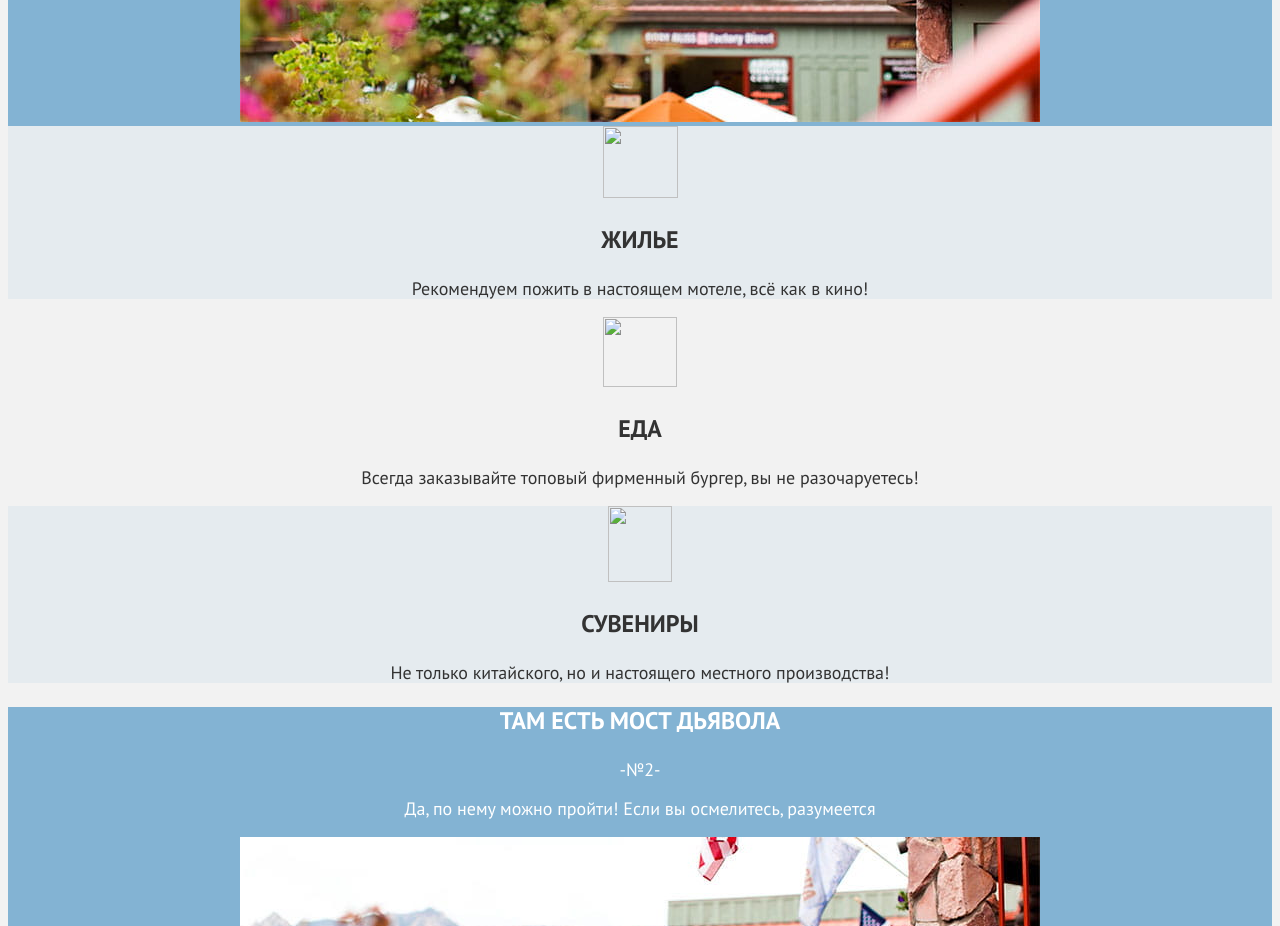
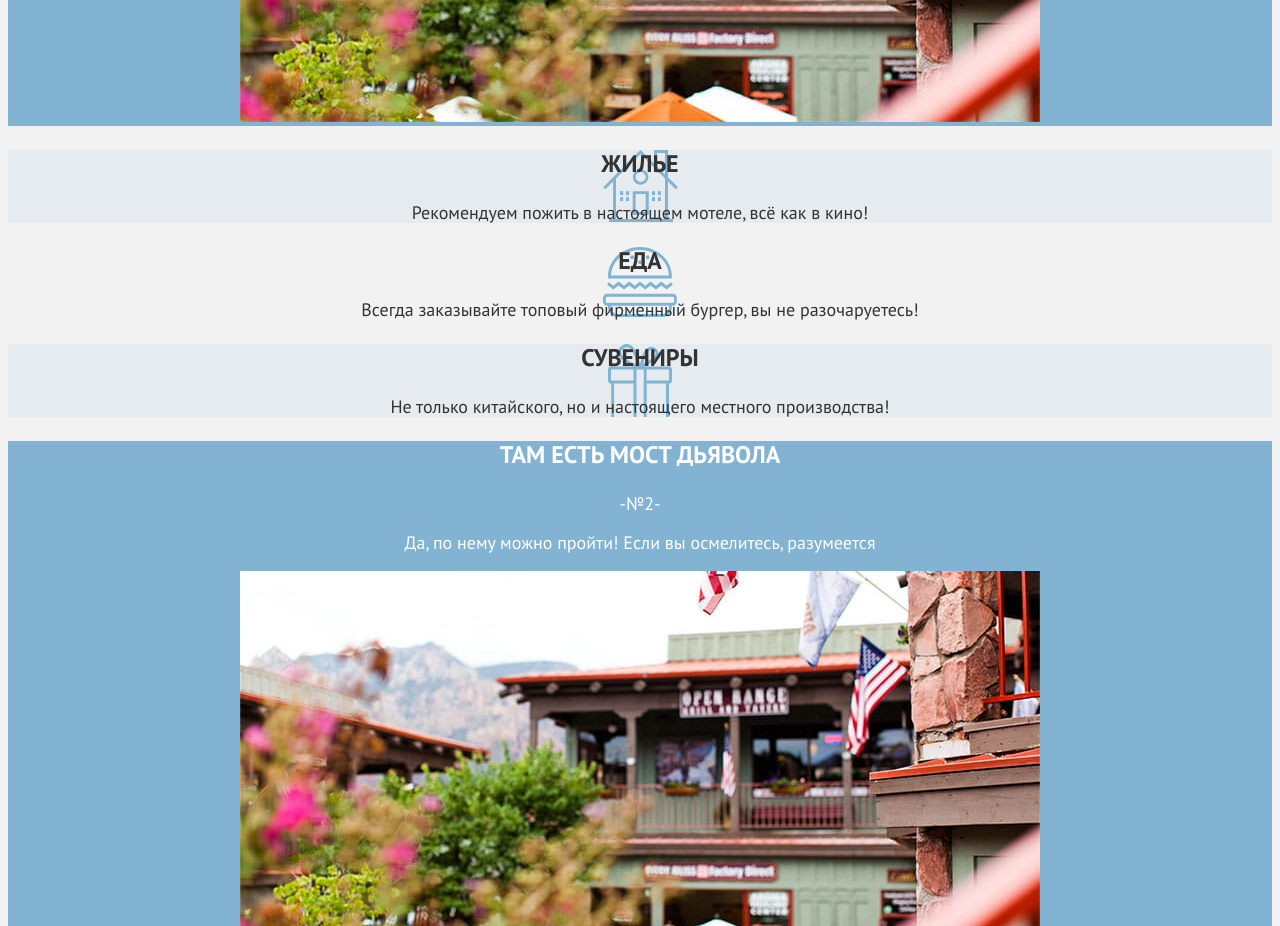
Before and after one commit to VitaliyBondarenko126/1816669-sedona-32, a plain HTML site: page index.html in a window 1280 px wide. Shown: the part 1460-2386 px from the top of the page. Drawn offline with Linux system fonts and the light colour scheme; files whose address does not match are found by name.

Commit message:
Перенос картинок каталога в стили

```diff
--- a/Styles/styles.css
+++ b/Styles/styles.css
@@ -146,6 +146,29 @@ text-decoration: none;
     color: inherit;
     text-decoration: none;
 }
+
+.house {
+    background-image: url(/img/icon/icon-house.svg);
+    background-size: width 75px height 72px;
+    background-repeat: no-repeat;
+    background-position: top center;
+}
+
+.eat {
+    background-image: url(/img/icon/icon-eat.svg);
+    background-size: width 74px height 70px;
+    background-repeat: no-repeat;
+    background-position: top center;
+}
+
+.present {
+    background-image: url(/img/icon/icon-present.svg);
+    background-size: width 64px height 76px;
+    background-repeat: no-repeat;
+    background-position: top center;
+}
+}
+
 /*дальше только специфичные селекторы для каталога*/
 
 .option-hotels {
--- a/index.html
+++ b/index.html
@@ -56,21 +56,19 @@
             своя жизнь</p>
           <img class="benefits-block-foto" src="img/photo-town.jpg" alt="Фото улицы городка" width="800" height="384">
         </article>
-            <div class="benefits-div light-blue"><!--Отдельный класс для преимуществ с картинкой-->
-              <img src="img/icon/ikon-house.svg" width="75" height="72"><br>
+            <div class="benefits-div house light-blue"><!--Отдельный класс для преимуществ с картинкой-->
+
               <h3 class="benefits-name">Жилье</h3>
               <p class="benefits-text">Рекомендуем пожить
                 в настоящем мотеле,
                 всё как в кино!</p>
             </div>
-            <div class="benefits-div"><!--Отдельный класс для преимуществ с картинкой-->
-              <img src="img/icon/ikon-eat.svg" width="74" height="70"><br>
+            <div class="benefits-div eat"><!--Отдельный класс для преимуществ с картинкой-->
               <h3 class="benefits-name">Еда</h3>
               <p class="benefits-text">Всегда заказывайте
                 топовый фирменный бургер, вы не разочаруетесь!</p>
             </div>
-            <div class="benefits-div light-blue"><!--Отдельный класс для преимуществ с картинкой-->
-              <img src="img/icon/ikon-present.svg" width="64" height="76"><br>
+            <div class="benefits-div light-blue present"><!--Отдельный класс для преимуществ с картинкой-->
               <h3 class="benefits-name">Сувениры</h3>
               <p class="benefits-text">Не только китайского,
                 но и настоящего местного производства!</p>
```
